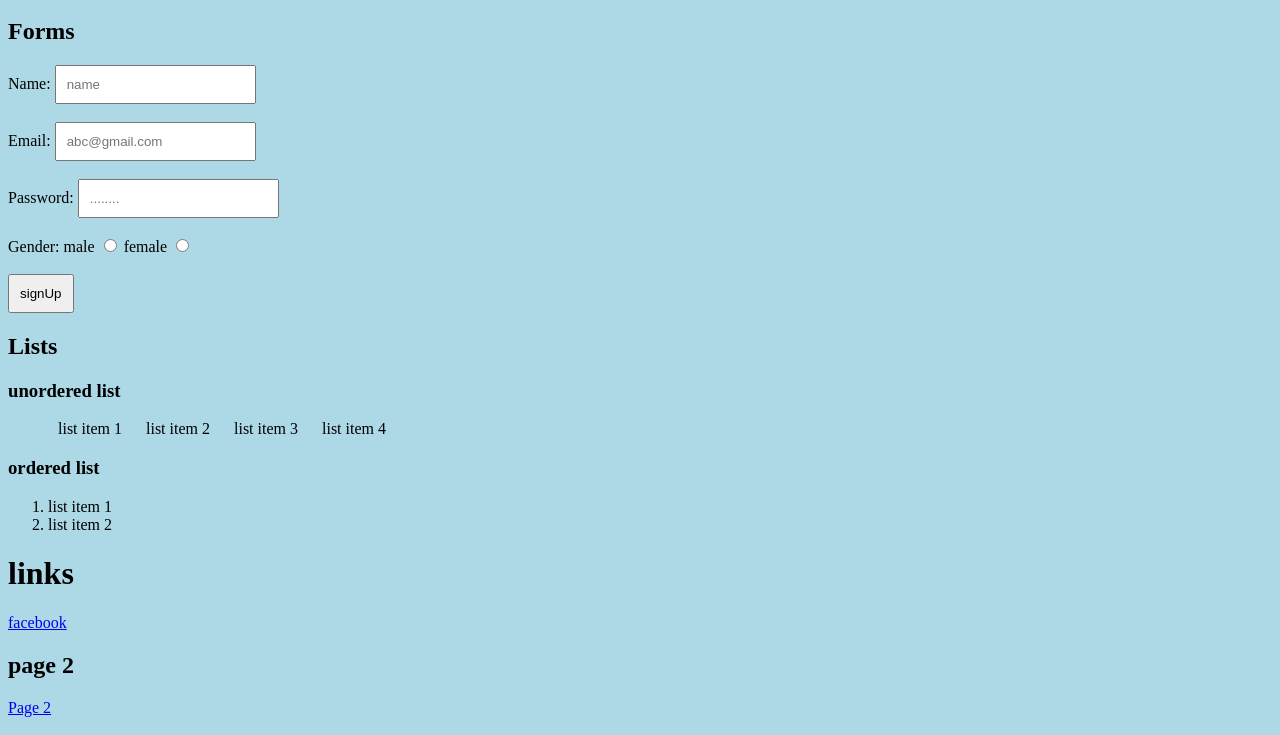
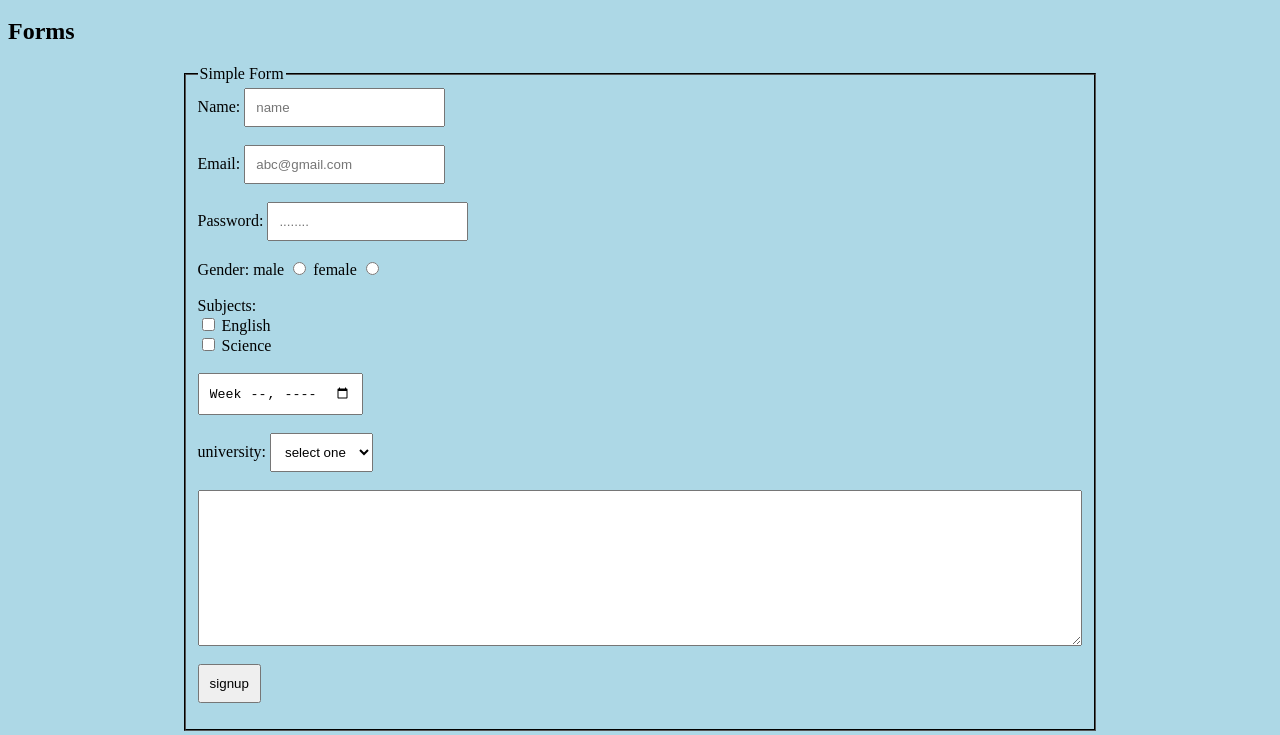
Before and after one commit to ft-umer/class1_1, a plain HTML site: page index.html in a window 1280 px wide. Shown: the part 728-1463 px from the top of the page. Drawn offline with Linux system fonts and the light colour scheme.

Commit message:
html completed

```diff
--- a/index.html
+++ b/index.html
@@ -5,6 +5,7 @@
 
     </head>
     <body>
+       <div>
         <h1>heading1</h1>
         <h2>heading2</h2>
         <h3>heading3</h3>
@@ -28,6 +29,8 @@
             price <del>180</del> <ins>100 </ins>
         </p>
 
+       </div>
+       <div >
         <h1>Tables</h1>
         <table>
             <tr>
@@ -55,8 +58,12 @@
             </tr>
 
         </table>
+       </div>
 
+       <div>
         <h2>Forms</h2>
+       <fieldset>
+       <legend>Simple Form</legend>
         <form action="">
             <label for="name">Name: </label>
             <input type="text" id="name" required placeholder="name">
@@ -76,12 +83,36 @@
             <input type="radio" name="gender" id="male" required>
             <label for="female">female</label>
             <input type="radio" name="gender" id="female" required>
-
+            <br><br>
+            <label for="">Subjects:</label>
+            <br>
+            <input type="checkbox" name="" id="eng">
+            <label for="eng">English</label>
+            <br>
+            <input type="checkbox" name="" id="science">
+            <label for="science">Science</label>
             <br>
             <br>
-            <input type="submit" value="signUp">
+            <input type="week" name="range">
+
+            <br><br>
+            <label for="">university:</label>
+            <select name="" id="">
+            <option value="" disabled selected>select one</option>
+            <option value="">GC</option>
+            <option value="">Uaf</option>
+            </select>
+
+            <br><br>
+
+            <textarea style="width: 100%;" name="" id="" rows="10" cols="60"></textarea>
+            <br><br>
+            <input type="submit" value="signup">
         </form>
+       </fieldset>
+       </div>
 
+        <div class="lists">
         <h2>Lists</h2>
         <h3>unordered list</h3>
         <ul>
@@ -118,5 +149,10 @@
 
         <img width="100px" src="/img.png" alt="testing" height="100px">
 
+        </div>
+
+        <ul>
+        <li>list item1</li>
+        </ul>
     </body>
 </html>
--- a/style.css
+++ b/style.css
@@ -44,11 +44,11 @@ div{
     margin-left: auto;
 } */
 
-ul{
+.lists ul{
      list-style-type:none;
 }
 
-ul li{
+.lists ul li{
     display: inline;
    padding: 10px;
 
@@ -61,7 +61,7 @@ ul li{
 
 
 
-ul li:hover{
+.lists ul li:hover{
     cursor: pointer;
     background-color: aquamarine;
     padding: 10px;
@@ -69,6 +69,13 @@ ul li:hover{
 
 }
 
-input{
+fieldset{
+    width: 70%;
+    border-color: black;
+    margin-right: auto;
+    margin-left: auto;
+}
+
+input,select{
     padding: 10px;
 }
```
